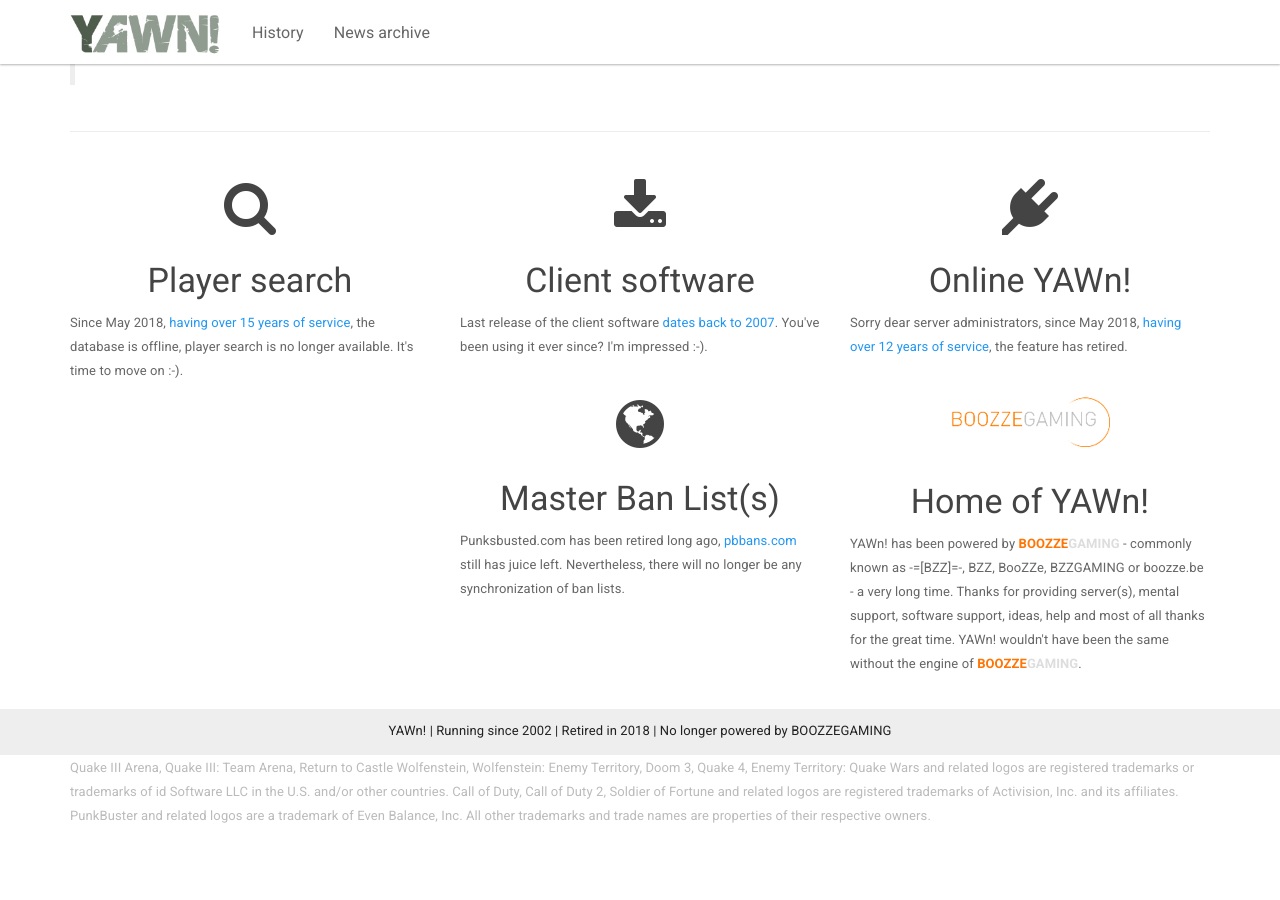
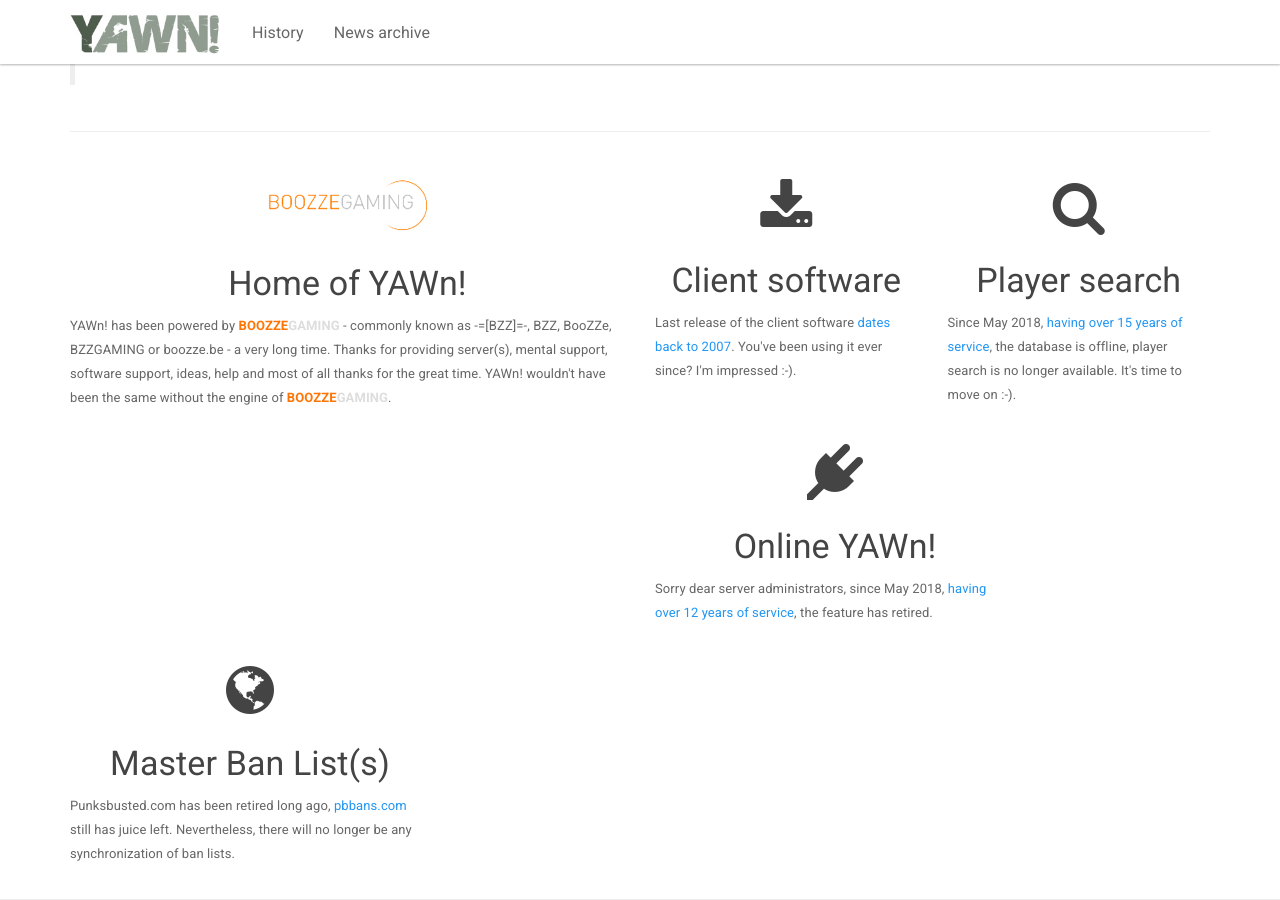
Before and after one commit to yawnsite/yawnsite.github.io, a Jekyll site: the page built from index.html, in a window 1280 px wide and 900 px high, scrolled down 439 px. Built offline with Jekyll 4.4.1, drawn with Linux system fonts in a browser that asks for light colours; nearby versions of some CDN libraries; comment, search, counter and statistics services are not loaded; before the commit the page ends 1280 px from its top, so only the background shows below that.

Commit message:
the end.

```diff
--- a/index.html
+++ b/index.html
@@ -24,30 +24,30 @@
     <hr>
 
     <div class="row">
-        <div class="col-sm-4">
+        <div class="col-sm-6">
+            <h1 class="text-center"><i class="fa" aria-hidden="true"><img src="/img/bzzlogo.jpg"/></i></h1>
+            <h3 class="text-center">Home of YAWn!</h3>
+            YAWn! has been powered by <strong><font color="#ff7505">BOOZZE</font><font color="#DDDDDD">GAMING</font></strong> - commonly known as -=[BZZ]=-, BZZ, BooZZe, BZZGAMING or boozze.be - a very long time. Thanks for providing server(s), mental support, software support, ideas, help and most of all thanks for the great time. YAWn! wouldn't have been the same without the engine of <strong><font color="#ff7505">BOOZZE</font><font color="#DDDDDD">GAMING</font></strong>.</p>
+        </div>
+        <div class="col-sm-3">
+            <h1 class="text-center"><i class="fa fa-download" aria-hidden="true"></i></h1>
+            <h3 class="text-center">Client software</h3>
+            <p>Last release of the client software <a href="/blog/2007/05/23/maintenance-release/">dates back to 2007</a>. You've been using it ever since? I'm impressed :-).</p>
+        </div>
+        <div class="col-sm-3">
             <h1 class="text-center"><i class="fa fa-search" aria-hidden="true"></i></h1>
             <h3 class="text-center">Player search</h3>
             <p>Since May 2018, <a href="/history">having over 15 years of service</a>, the database is offline, player search is no longer available. It's time to move on :-).</p>
         </div>
-        <div class="col-sm-4">
-            <h1 class="text-center"><i class="fa fa-download" aria-hidden="true"></i></h1>
-            <h3 class="text-center">Client software</h3>
-            <p>Last release of the client software <a href="/blog/2007/05/23/maintenance-release/">dates back to 2007</a>. You've been using it ever since? I'm impressed :-).</p>
-        </div>
-        <div class="col-sm-4">
+        <div class="col-lg-4">
             <h1 class="text-center"><i class="fa fa-plug" aria-hidden="true"></i></h1>
             <h3 class="text-center">Online YAWn!</h3>
             <p>Sorry dear server administrators, since May 2018, <a href="/history">having over 12 years of service</a>, the feature has retired.</p>
         </div>
-        <div class="col-sm-4">
+        <div class="col-lg-4">
             <h1 class="text-center"><i class="fa fa-globe" aria-hidden="true"></i></h1>
             <h3 class="text-center">Master Ban List(s)</h3>
             Punksbusted.com has been retired long ago, <a href="https://www.pbbans.com/">pbbans.com</a> still has juice left. Nevertheless, there will no longer be any synchronization of ban lists.</p>
-        </div>
-        <div class="col-sm-4">
-            <h1 class="text-center"><i class="fa" aria-hidden="true"><img src="/img/bzzlogo.jpg"/></i></h1>
-            <h3 class="text-center">Home of YAWn!</h3>
-            YAWn! has been powered by <strong><font color="#ff7505">BOOZZE</font><font color="#DDDDDD">GAMING</font></strong> - commonly known as -=[BZZ]=-, BZZ, BooZZe, BZZGAMING or boozze.be - a very long time. Thanks for providing server(s), mental support, software support, ideas, help and most of all thanks for the great time. YAWn! wouldn't have been the same without the engine of <strong><font color="#ff7505">BOOZZE</font><font color="#DDDDDD">GAMING</font></strong>.</p>
         </div>
     </div>
 
```
